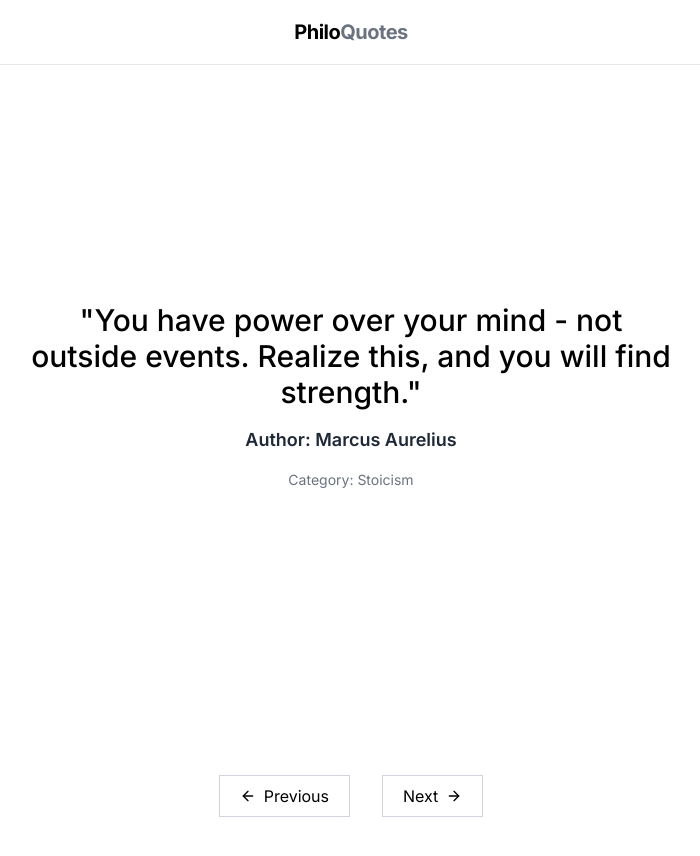
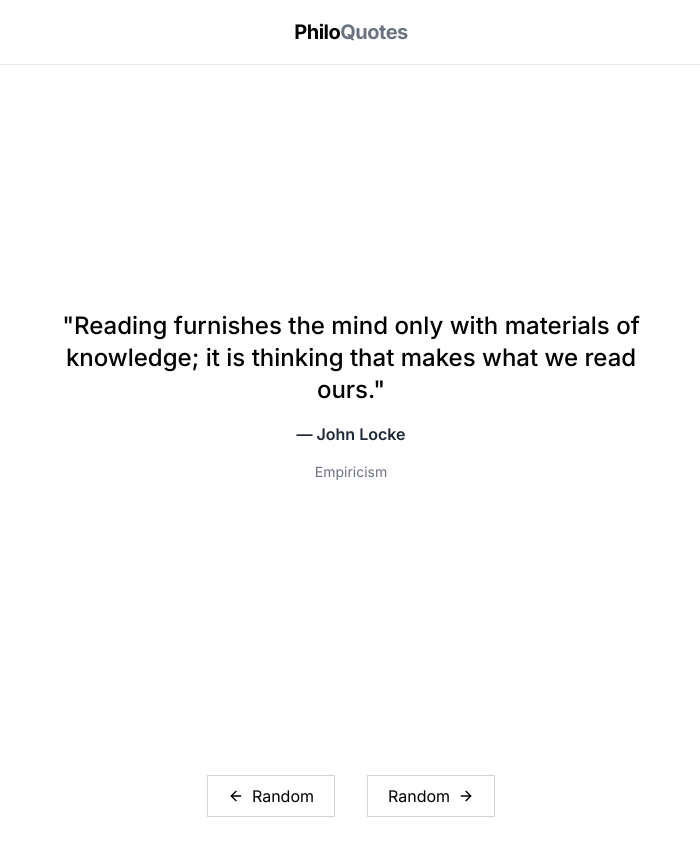
Before and after one commit to Priyansxu/Philosophy, a Next.js app: page / in a window 1280 px wide. Shown: the top 856 px of the page, without its empty margins (289-989 px from the left). Built offline with nearby package versions, Linux system fonts and the light colour scheme.

Commit message:
Update page.jsx

```diff
--- a/app/page.jsx
+++ b/app/page.jsx
@@ -18,41 +18,47 @@ export default function QuotePage() {
           }))
         })
         setQuotes(allQuotes)
+        setIndex(Math.floor(Math.random() * allQuotes.length))
       })
   }, [])
 
   if (!quotes.length) {
-    return <div className="p-8 text-center">Loading...</div>
+    return <div className="p-12 text-center">Take a breath...</div>
   }
 
   const quote = quotes[index]
-  const prev = () => setIndex((index - 1 + quotes.length) % quotes.length)
-  const next = () => setIndex((index + 1) % quotes.length)
+  const getRandomIndex = () => {
+    let newIndex
+    do {
+      newIndex = Math.floor(Math.random() * quotes.length)
+    } while (newIndex === index)
+    setIndex(newIndex)
+  }
 
   return (
     <main className="min-h-screen flex flex-col">
       <div className="flex-grow flex items-center justify-center p-4">
         <div className="max-w-2xl w-full text-center px-4 space-y-4">
-          <p className="text-2xl md:text-3xl font-medium">"{quote.text}"</p>
-          <p className="text-lg font-semibold text-gray-800">Author: {quote.author}</p>
-          <p className="text-sm text-gray-500">Category: {quote.category}</p>
+          <p className="text-xl md:text-2xl font-medium">"{quote.text}"</p>
+          <p className="text-base font-semibold text-gray-800">— {quote.author}</p>
+          <p className="text-sm text-gray-500">{quote.category}</p>
         </div>
       </div>
 
       <div className="flex justify-center items-center gap-8 py-12">
         <button
-          onClick={prev}
+          onClick={getRandomIndex}
           className="flex items-center gap-2 px-5 py-2 border border-gray-300 hover:bg-gray-100 transition-colors"
         >
           <ArrowLeft className="w-4 h-4" />
-          <span>Previous</span>
+          <span>Random</span>
         </button>
 
         <button
-          onClick={next}
+          onClick={getRandomIndex}
           className="flex items-center gap-2 px-5 py-2 border border-gray-300 hover:bg-gray-100 transition-colors"
         >
-          <span>Next</span>
+          <span>Random</span>
           <ArrowRight className="w-4 h-4" />
         </button>
       </div>
```
